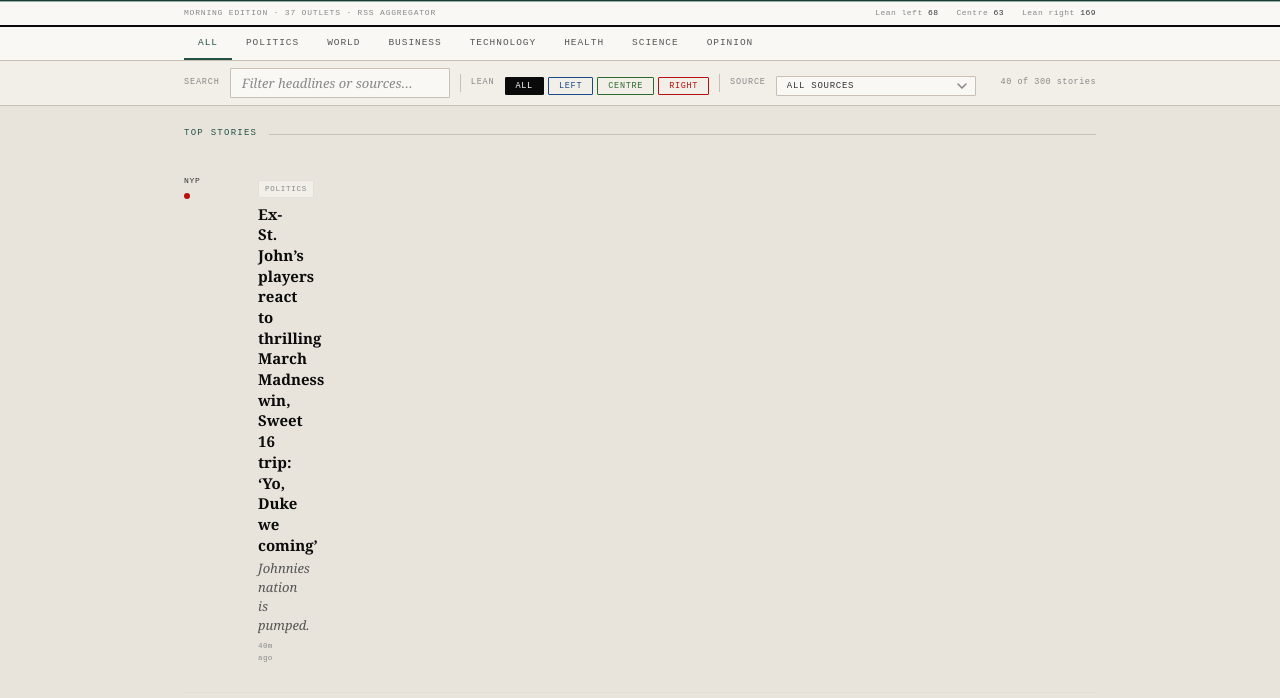
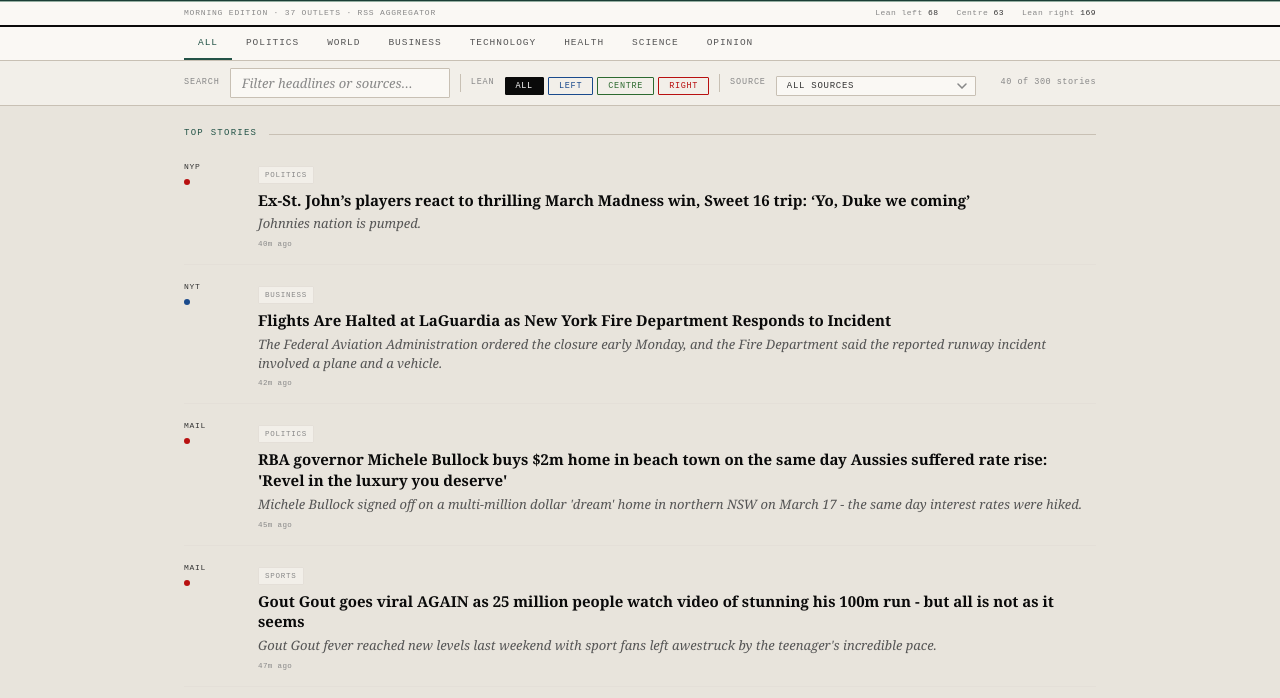
Before and after one commit to B-127/the-briefing, a website: page index.html in a window 1280 px wide. Shown: the part 82-780 px from the top of the page. Drawn offline with Linux system fonts and the light colour scheme.

Commit message:
Update app.css

```diff
--- a/assets/app.css
+++ b/assets/app.css
@@ -166,25 +166,15 @@
 .feed { margin-top: 4px; }
 
 .feed-item {
-  display: grid;
-  grid-template-columns: 56px 1fr;
-  gap: 0 18px;
-  padding: 14px 0;
+  display: block;
+  padding: 0;
   border-bottom: 1px solid var(--rule-lt);
-  cursor: pointer;
-  transition: background .1s;
   animation: fadeUp .35s ease both;
-  text-decoration: none;
-  color: inherit;
 }
-.feed-item:last-child    { border-bottom: none; }
-.feed-item:hover         { background: rgba(35,83,71,.04); margin: 0 -12px; padding-left: 12px; padding-right: 12px; }
-.feed-item:hover .item-hl { color: var(--green); }
-.feed-item:focus-visible { outline: 2px solid var(--green); outline-offset: 2px; }
+.feed-item:last-child { border-bottom: none; }
 
 /* Items with no link should not appear interactive */
 .feed-item:not([href]) { cursor: default; }
-.feed-item:not([href]):hover { background: transparent; margin: 0; padding-left: 0; padding-right: 0; }
 
 @keyframes fadeUp {
   from { opacity: 0; transform: translateY(7px); }
@@ -205,18 +195,10 @@
 .pip-ct { background: var(--grn-lean); }
 .pip-lr { background: var(--red-lean); }
 
-/* ── BODY COLUMN min-width fix ────────────────────────────────────────────────
-   The middle (1fr) column in every grid row contains the headline text.
-   Without min-width:0, a grid child refuses to shrink below its content width,
-   causing headlines to overflow their column regardless of the 1fr track size.
-   Targeting the second direct child covers the anonymous div in cluster rows
-   where the body column carries no class of its own.
-── */
+/* min-width:0 allows the 1fr body column to shrink below content width */
 .cluster-single  > div:nth-child(2),
-.cluster-summary > div:nth-child(2),
-.feed-item       > div:nth-child(2) {
+.cluster-summary > div:nth-child(2) {
   min-width: 0;
-
 }
 
 /* headline */
@@ -290,7 +272,6 @@
 /* ── RESPONSIVE ── */
 @media (max-width: 600px) {
   .pub-name        { font-size: 26px; }
-  .feed-item       { grid-template-columns: 44px 1fr; }
   .cluster-single  { grid-template-columns: 44px 1fr; }
   .cluster-summary { grid-template-columns: 44px 1fr auto; }
   .item-cat        { display: none; }
@@ -303,7 +284,6 @@
 /* ── REDUCED MOTION ── */
 @media (prefers-reduced-motion: reduce) {
   .feed-item, .spinner { animation: none; }
-  .feed-item           { opacity: 1; transform: none; }
   .cluster-row         { animation: none; opacity: 1; }
   .cluster-chevron     { transition: none; }
 }
```
